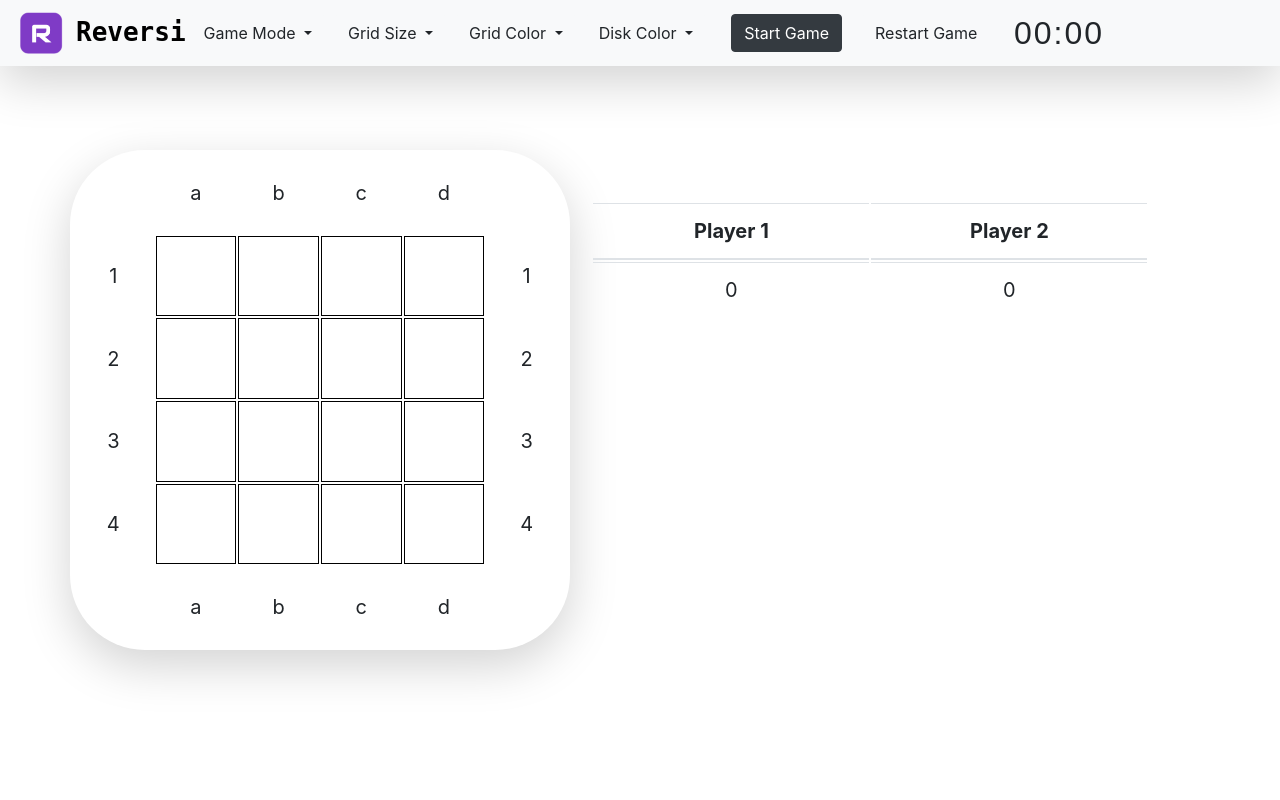
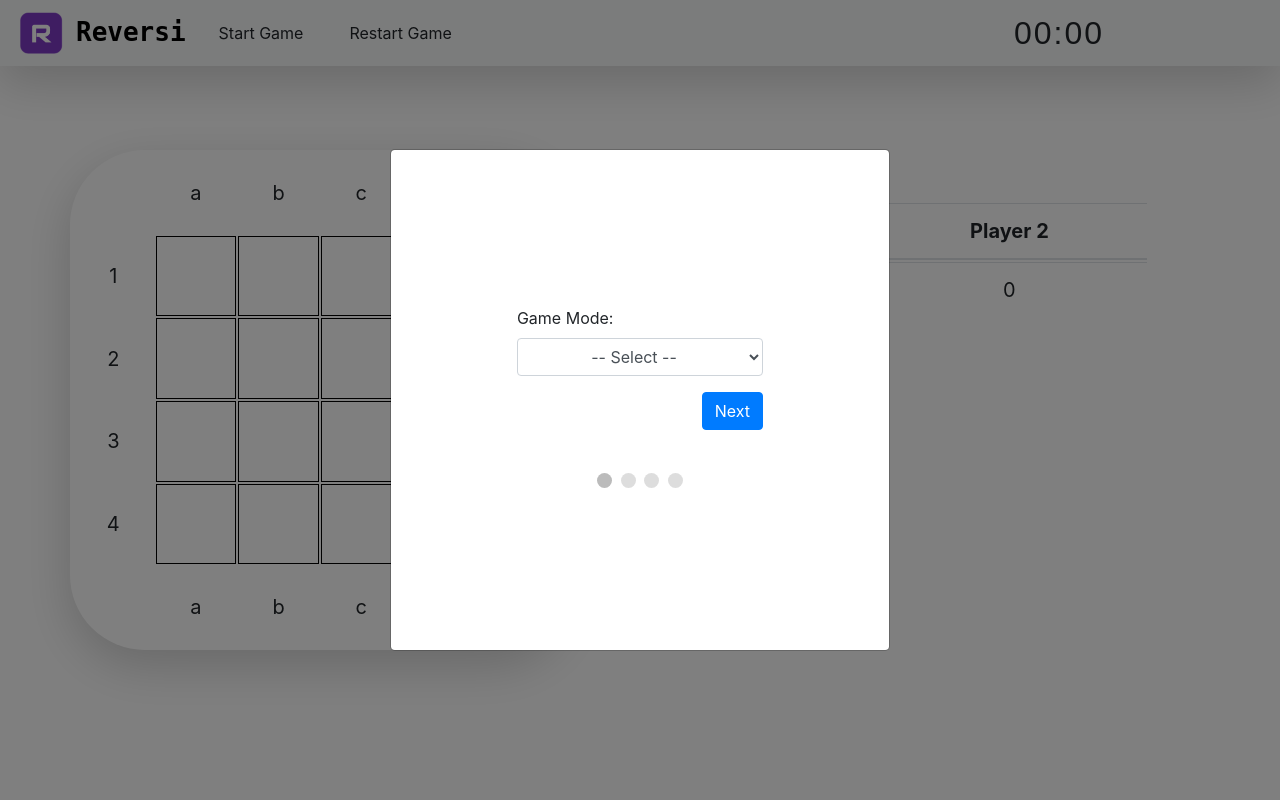
Before and after one commit to Shauntdh/reversi, a PHP site: page /main.html in a window 1280 px wide. Run offline with PHP 8.4, Linux system fonts and the light colour scheme.

Commit message:
made changes for starting game

```diff
--- a/main.css
+++ b/main.css
@@ -106,3 +106,11 @@ td:not(.edge):hover {
     letter-spacing: 2px;
 
 }
+
+.player1Style {
+    background-color: red;
+}
+
+.player2Style {
+    background-color: blue;
+}
--- a/main.html
+++ b/main.html
@@ -6,6 +6,7 @@
     <meta name="viewport" content="width=device-width, initial-scale=1">
     <meta http-equiv="X-UA-Compatible" content="ie=edge">
     <link rel="stylesheet" type="text/css" href="main.css">
+    <link rel="stylesheet" type="text/css" href="modal.css">
 
     <title>REVERSI</title>
 </head>
@@ -19,49 +20,8 @@
                 width="50">Reversi</span>
         <!-- /navbar end -->
 
-        <!-- dropdown-buttons -->
-        <div class="dropdown" id="game-mode-menu">
-            <button type="button" class="btn btn-light dropdown-toggle" data-toggle="dropdown">
-                Game Mode
-            </button>
-            <div class="dropdown-menu">
-                <button class="dropdown-item" href="#">Player vs. Payer</button>
-                <button class="dropdown-item" href="#">Player vs. Computer</button>
-            </div>
-        </div>
-        <div class="dropdown" id="grid-size-menu">
-            <button type="button" class="btn btn-light dropdown-toggle" data-toggle="dropdown">
-                Grid Size
-            </button>
-            <div class="dropdown-menu">
-                <button class="dropdown-item" id="fourbyfour" onclick="dynamicTable(4)">4X4</button>
-                <button class="dropdown-item" id="sixbysix" onclick="dynamicTable(6)">6X6</button>
-                <button class="dropdown-item" id="eightbyeight" onclick="dynamicTable(8)">8X8</button>
-            </div>
-        </div>
-        <div class="dropdown" id="grid-color-menu">
-            <button type="button" class="btn btn-light dropdown-toggle" data-toggle="dropdown">
-                Grid Color
-            </button>
-            <div class="dropdown-menu">
-                <button class="dropdown-item" onclick="colorInnerCells('white')">White</button>
-                <button class="dropdown-item" onclick="colorInnerCells('black')">Black</button>
-                <button class="dropdown-item" onclick="colorInnerCells('grey')">Grey</button>
-            </div>
-        </div>
-        <div class="dropdown" id="disk-color-menu">
-            <button type="button" class="btn btn-light dropdown-toggle" data-toggle="dropdown">
-                Disk Color
-            </button>
-            <div class="dropdown-menu">
-                <button class="dropdown-item">Blue</button>
-                <button class="dropdown-item">Red</button>
-            </div>
-        </div>
-        <!-- /drowndown-buttons end -->
-
         <!-- buttons -->
-        <button type="button" class="btn btn-dark" disabled onclick="startTimer()" id="start-btn">Start Game</button>
+        <button type="button" class="btn btn-light" disabled onclick="startTimer()" id="start-btn">Start Game</button>
         <button type="button" class="btn btn-light" disabled onclick="restartGame()" id="reset-btn">Restart
             Game</button>
         <!-- /buttons -->
@@ -99,6 +59,108 @@
     </table>
     <!-- /UI -->
 
+
+    <!-- modal -->
+    <div class="modal fade" id="start-game-modal" tabindex="-1" role="dialog" aria-labelledby="exampleModalCenterTitle"
+        aria-hidden="true">
+        <div class="modal-dialog modal-dialog-centered" role="document">
+            <div class="modal-content">
+                <div class="modal-body">
+                    <form id="regForm" action="">
+                        <!-- One "tab" for each step in the form: -->
+                        <div class="tab">
+                            <div class="form-group">
+                                <label for="game-mode-menu">Game Mode:</label>
+                                <select class="form-control m-0" id="game-mode-menu"
+                                    onchange="updateGameMode(this.value)">
+                                    <option>-- Select --</option>
+                                    <option>Player vs. Player</option>
+                                    <option>Player vs. Computer</option>
+                                </select>
+                            </div>
+                        </div>
+
+                        <div class="tab">
+                            <div class="form-group">
+                                <label for="grid-size-menu">Grid Size:</label>
+                                <select class="form-control m-0" id="grid-size-menu"
+                                    onchange="updateGridSize(this.value)">
+                                    <option>-- Select --</option>
+                                    <option id="fourbyfour">4X4</option>
+                                    <option id="sixbysix">6X6</option>
+                                    <option id="eightbyeight">8X8</option>
+                                </select>
+                            </div>
+                        </div>
+
+                        <div class="tab">
+                            <div class="form-group">
+                                <label for="grid-color-menu">Grid Color:</label>
+                                <select class="form-control m-0" id="grid-color-menu"
+                                    onchange="updateGridColor(this.value)">
+                                    <option>-- Select --</option>
+                                    <option>White</option>
+                                    <option>Black</option>
+                                    <option>Gray</option>
+                                </select>
+                            </div>
+                        </div>
+
+                        <div class="tab">
+                            <div class="form-group">
+                                <label for="disk-color-menu">Player 1 Disk Color:</label>
+                                <select class="form-control m-0" id="disk-color-menu"
+                                    onchange="updateDiskColorP1(this.value.toLowerCase())">
+                                    <option>-- Select --</option>
+                                    <option>Red</option>
+                                    <option>Blue</option>
+                                    <option>Purple</option>
+                                    <option>Green</option>
+                                    <option>Orange</option>
+                                </select>
+                            </div>
+                            <div class="form-group">
+                                <label for="disk-color-menu">Player 2 Disk Color:</label>
+                                <select class="form-control m-0" id="disk-color-menu"
+                                    onchange="updateDiskColorP2(this.value.toLowerCase())">
+                                    <option>-- Select --</option>
+                                    <option>Red</option>
+                                    <option>Blue</option>
+                                    <option>Purple</option>
+                                    <option>Green</option>
+                                    <option>Orange</option>
+                                </select>
+                            </div>
+                        </div>
+
+                        <div style="overflow:auto;">
+                            <div style="float:right;">
+                                <button type="button" id="prevBtn" class="btn btn-secondary"
+                                    onclick="nextPrev(-1)">Previous</button>
+                                <button type="button" id="nextBtn" class="btn btn-primary"
+                                    onclick="nextPrev(1)">Next</button>
+                            </div>
+                        </div>
+
+                        <!-- Circles which indicates the steps of the form: -->
+                        <div style="text-align:center;margin-top:40px;">
+                            <span class="step"></span>
+                            <span class="step"></span>
+                            <span class="step"></span>
+                            <span class="step"></span>
+                        </div>
+
+                    </form>
+                </div>
+            </div>
+        </div>
+    </div>
+    <!-- /modal -->
+
+
+
+
+
     <!-- Latest compiled and minified CSS -->
     <link rel="stylesheet" href="https://maxcdn.bootstrapcdn.com/bootstrap/4.3.1/css/bootstrap.min.css">
 
@@ -111,6 +173,8 @@
     <!-- Latest compiled JavaScript -->
     <script src="https://maxcdn.bootstrapcdn.com/bootstrap/4.3.1/js/bootstrap.min.js"></script>
     <script type="text/javascript" src="main.js"></script>
+    <script src="modal.js"></script>
+
 
 </body>
 
--- a/main.js
+++ b/main.js
@@ -1,10 +1,21 @@
 $(document).ready(function () {
   dynamicTable(4);
-})
+  showModal();
+
+  $("select").change(function () {
+    $("select").removeClass("invalid");
+  });
+
+});
 
 var letters = "abcdefghijklmnopqrstuvwxyz";
 var table = document.getElementById("my-table");
 var length;
+var gameMode;
+var gridSize;
+var gridColor;
+var diskColorP1;
+var diskColorP2;
 
 var currentPlayer = 1;
 
@@ -49,9 +60,9 @@ function insertRowNums() {
     table.rows[i].cells[0].innerHTML = i;
     table.rows[i].cells[length - 1].innerHTML = i;
 
-      //  Adding "edge" class for click detection
-      table.rows[i].cells[0].classList.add("edge");
-      table.rows[i].cells[length - 1].classList.add("edge");
+    //  Adding "edge" class for click detection
+    table.rows[i].cells[0].classList.add("edge");
+    table.rows[i].cells[length - 1].classList.add("edge");
   }
   table.rows[0].cells[0].classList.add("edge");
   table.rows[0].cells[length - 1].classList.add("edge");
@@ -128,16 +139,24 @@ function resetTimer() {
 }
 
 function addClickListener() {
-  $( "td:not(.edge) > .fill-container").click(function(e) {
+  $("td:not(.edge) > .fill-container").click(function (e) {
     var disk = e.target.firstChild;
+
+    if ($(disk).hasClass("disk")) {
+      e.stopPropagation();
+      console.log("has disk");
+      return;
+    }
+
     $(disk).addClass("disk");
     if (currentPlayer == 1) {
-      $(disk).addClass("bg-danger");
-      $(disk).removeClass("bg-success");
+      $(disk).addClass("player1Style");
+      $(disk).removeClass("player2Style");
     } else {
-      $(disk).addClass("bg-success");
-      $(disk).removeClass("bg-danger");
+      $(disk).addClass("player2Style");
+      $(disk).removeClass("player1Style");
     }
+    changePlayer();
   });
 }
 
@@ -172,3 +191,56 @@ function changeToPause() {
 function changeToStart() {
   $("#start-btn").text("Start Game");
 }
+
+function changeDiskColor(newColor, playerClass) {
+  var disks = $(playerClass);
+  for (var i = 0; i < disks.length; i++) {
+    disks[i].style.backgroundColor = newColor;
+  }
+}
+
+function showModal() {
+  $('#start-game-modal').modal({
+    show: true,
+    keyboard: false,
+    backdrop: 'static'
+  });
+}
+
+function hideModal() {
+  $('#start-game-modal').modal('hide');
+}
+
+function updateGameMode(gameModeValue) {
+  gameMode = gameModeValue;
+}
+
+function updateGridSize(gridSizeValue) {
+  gridSize = Number(gridSizeValue.split('X')[0]);
+}
+
+function updateGridColor(gridColorValue) {
+  gridColor = gridColorValue.toLowerCase();
+}
+
+function updateDiskColorP1(diskColorValue) {
+  diskColorP1 = diskColorP2 === diskColorValue ? "dark" + diskColorValue : diskColorValue;
+  $('.player1Style').css('background-color', diskColorP1);
+}
+
+function updateDiskColorP2(diskColorValue) {
+  diskColorP2 = diskColorP1 === diskColorValue ? "dark" + diskColorValue : diskColorValue;
+  $('.player2Style').css('background-color', diskColorP2);
+
+}
+
+function finishedForm() {
+  dynamicTable(gridSize);
+  colorAllCells(gridColor);
+  hideModal();
+}
+
+function changePlayer() {
+  currentPlayer = currentPlayer === 1 ? 2 : 1;
+  console.log(currentPlayer);
+}
--- /dev/null
+++ b/modal.css
@@ -0,0 +1,49 @@
+/* Style the form */
+#regForm {
+    background-color: #ffffff;
+    margin: 100px auto;
+    padding: 40px;
+    width: 70%;
+    min-width: 300px;
+  }
+
+  /* Style the input fields */
+  input {
+    padding: 10px;
+    width: 100%;
+    font-size: 17px;
+    font-family: Raleway;
+    border: 1px solid #aaaaaa;
+  }
+
+  /* Mark input boxes that gets an error on validation: */
+  select.invalid {
+    background-color: #ffdddd;
+  }
+
+  /* Hide all steps by default: */
+  .tab {
+    display: none;
+  }
+
+  /* Make circles that indicate the steps of the form: */
+  .step {
+    height: 15px;
+    width: 15px;
+    margin: 0 2px;
+    background-color: #bbbbbb;
+    border: none;
+    border-radius: 50%;
+    display: inline-block;
+    opacity: 0.5;
+  }
+
+  /* Mark the active step: */
+  .step.active {
+    opacity: 1;
+  }
+
+  /* Mark the steps that are finished and valid: */
+  .step.finish {
+    background-color: #4CAF50;
+  }
```
Also changed, not shown: modal.js (added, +97 -0 lines).
